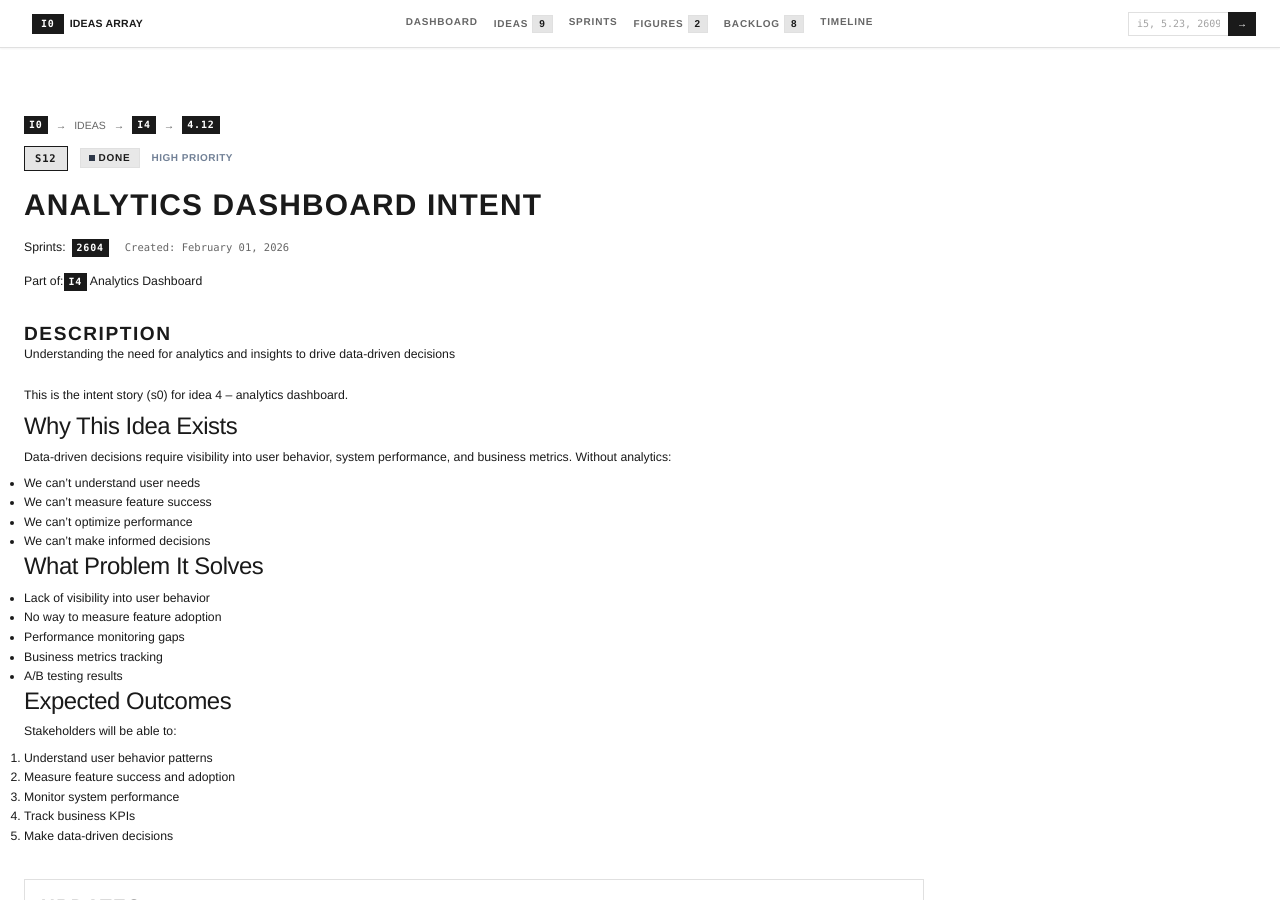
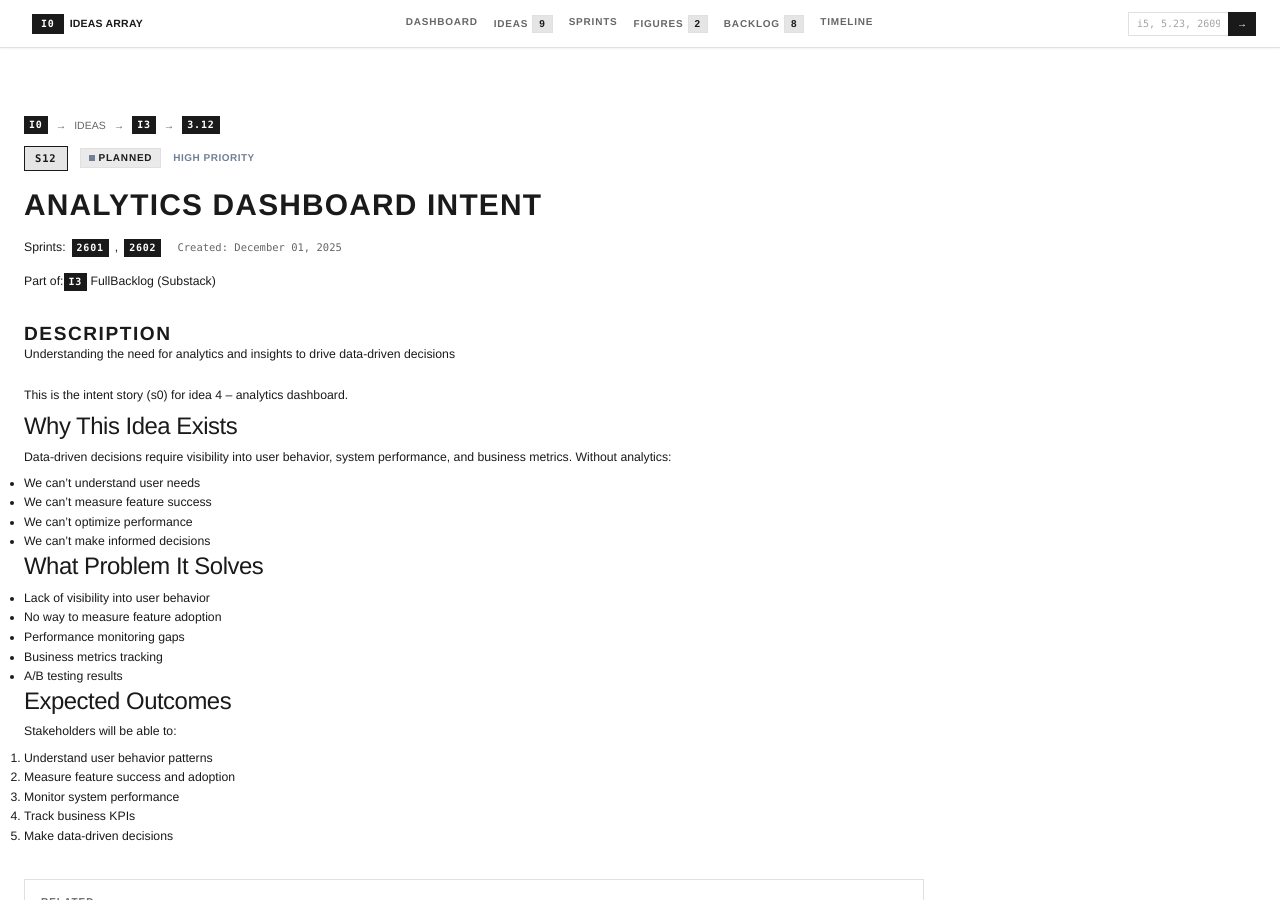
Before and after one commit to busse/cb0, a Jekyll site: the page built from _stories/12.md, in a window 1280 px wide and 900 px high. Built offline with Jekyll 4.4.1, drawn with Linux system fonts in a browser that asks for light colours; some of the changed text lies outside the part shown.

```diff
--- a/_stories/12.md
+++ b/_stories/12.md
@@ -5,15 +5,15 @@ title: Analytics Dashboard Intent
 description: >-
   Understanding the need for analytics and insights to drive data-driven
   decisions
-status: done
+status: planned
 priority: high
-created: 2026-02-01T00:00:00.000Z
+created: '2025-12-01'
 related_ideas:
-  - 4
+  - 3
 related_sprints:
-  - '2604'
+  - '2601'
+  - '2602'
 ---
-
 This is the intent story (s0) for idea 4 – analytics dashboard.
 
 ## Why This Idea Exists
```
Also changed, not shown: _stories/9.md (+2 -4 lines), electron/src/shared/validation.ts (+8 -3 lines).
